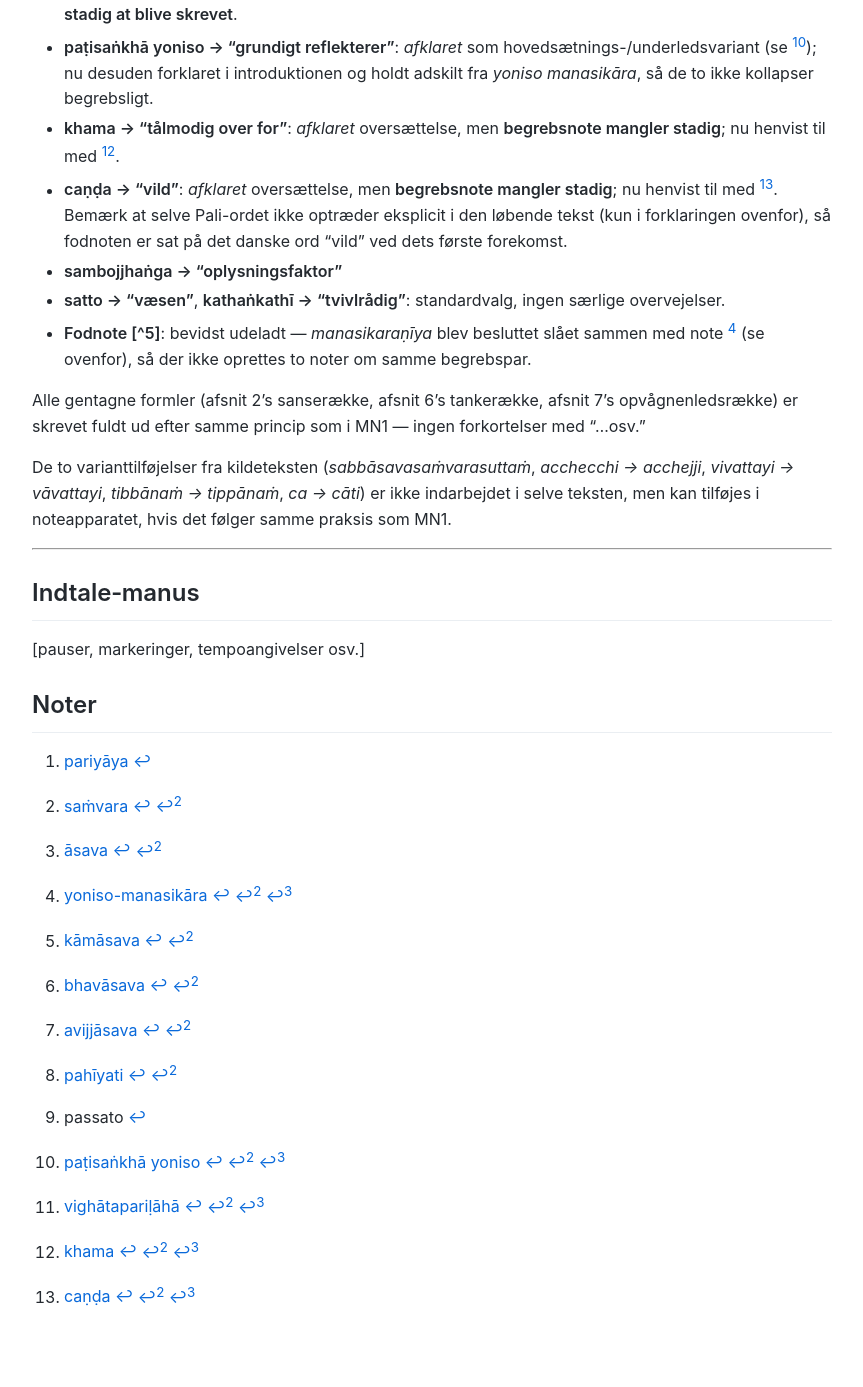
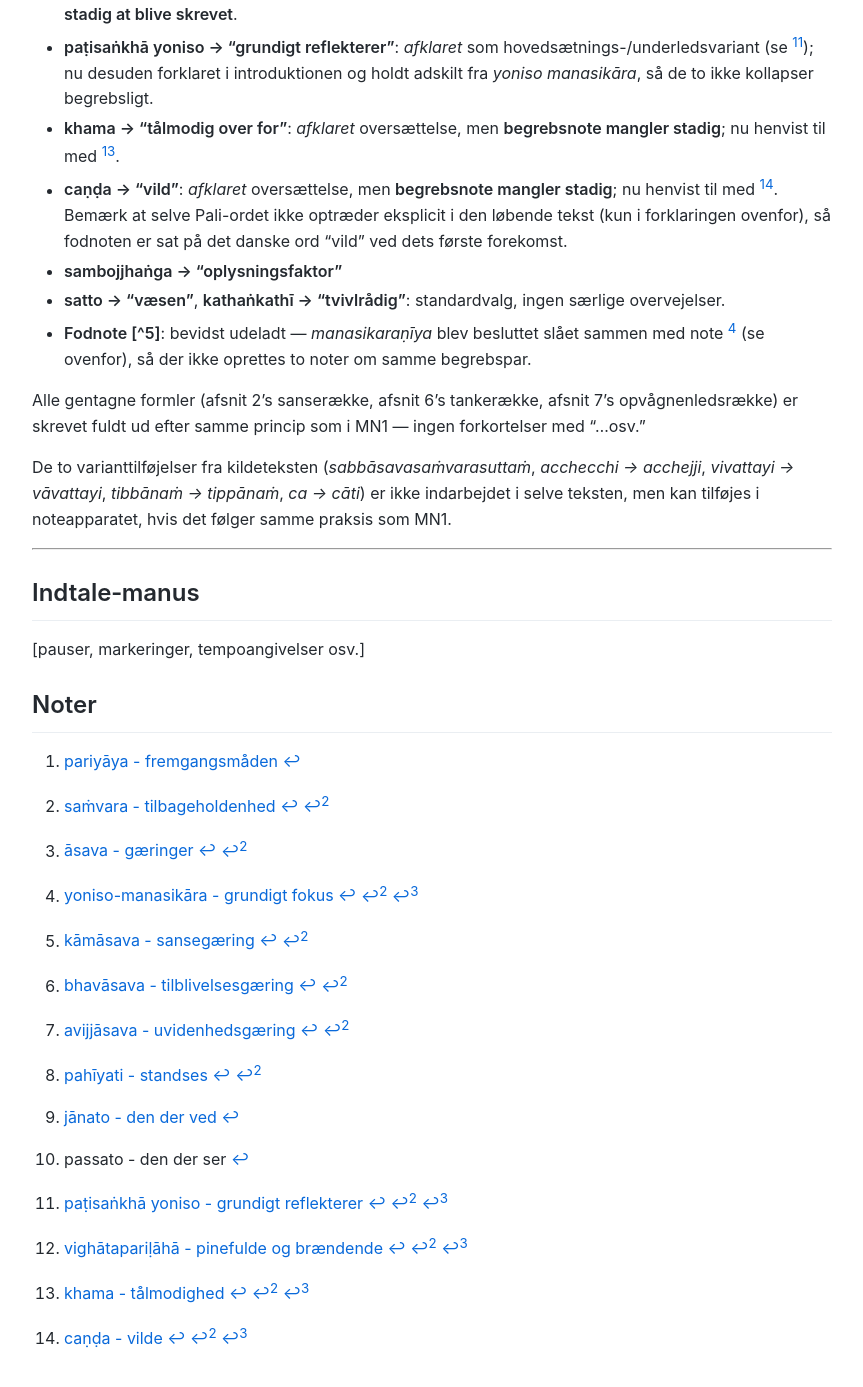
Before and after one commit to henningvhansen/Suttaer, a Jekyll site: the page built from majjhima/02-suttaer/MN02.md, in a window 1280 px wide and 1400 px high, scrolled down 8511 px. Shown: the top 1387 px of the window, without its empty margins (208-1071 px from the left). Built offline with Jekyll 4.4.1, drawn with Linux system fonts in a browser that asks for light colours; before the commit the page ends 9869 px from its top, so only the background shows below that; some of the changed text lies outside the part shown.

Commit message:
LinksOpdatering

```diff
--- a/majjhima/02-suttaer/MN02.md
+++ b/majjhima/02-suttaer/MN02.md
@@ -162,16 +162,17 @@ De to varianttilføjelser fra kildeteksten (_sabbāsavasaṁvarasuttaṁ_, _acch
 [pauser, markeringer, tempoangivelser osv.]
 
 ## Noter
-[^1]: [pariyāya](../01-terminologi/pariyāya.md)
-[^2]: [saṁvara](../01-terminologi/saṁvara.md)
-[^3]: [āsava](../01-terminologi/āsava.md)
-[^4]: [yoniso-manasikāra](../01-terminologi/yoniso-manasikāra.md)
-[^6]: [kāmāsava](../01-terminologi/kāmāsava.md)
-[^7]: [bhavāsava](../01-terminologi/bhavāsava.md)
-[^8]: [avijjāsava](../01-terminologi/avijjāsava.md)
-[^9]: [paṭisaṅkhā yoniso](../01-terminologi/paṭisaṅkhā yoniso.md)
-[^10]: [pahīyati](../01-terminologi/pahīyati.md)
-[^11]: [vighātapariḷāhā](../01-terminologi/vighātapariḷāhā.md)
-[^12]: passato
-[^13]: [khama](../01-terminologi/khama.md)
-[^14]: [caṇḍa](../01-terminologi/caṇḍa.md)
+[^1]: [pariyāya - fremgangsmåden](../01-terminologi/pariyāya.md)
+[^2]: [saṁvara - tilbageholdenhed](../01-terminologi/saṁvara.md)
+[^3]: [āsava - gæringer](../01-terminologi/āsava.md)
+[^4]: [yoniso-manasikāra - grundigt fokus](../01-terminologi/yoniso-manasikāra.md)
+[^6]: [kāmāsava - sansegæring](../01-terminologi/kāmāsava.md)
+[^7]: [bhavāsava - tilblivelsesgæring](../01-terminologi/bhavāsava.md)
+[^8]: [avijjāsava - uvidenhedsgæring](../01-terminologi/avijjāsava.md)
+[^9]: [paṭisaṅkhā yoniso - grundigt reflekterer](../01-terminologi/paṭisaṅkhā-yoniso.md)
+[^10]: [pahīyati - standses](../01-terminologi/pahīyati.md)
+[^11]: [vighātapariḷāhā - pinefulde og brændende](../01-terminologi/vighātapariḷāhā.md)
+[^12]: passato - den der ser
+[^13]: [khama - tålmodighed](../01-terminologi/khama.md)
+[^14]: [caṇḍa - vilde](../01-terminologi/caṇḍa.md)
+[^15]: [jānato - den der ved](../01-terminologi/jānato.md)
```
Also changed, not shown: other parts of majjhima/02-suttaer/MN02.md (+1 -1 lines), majjhima/01-terminologi/paṭisaṅkhā-yoniso.md (renamed from majjhima/01-terminologi/paṭisaṅkhā yoniso.md).
